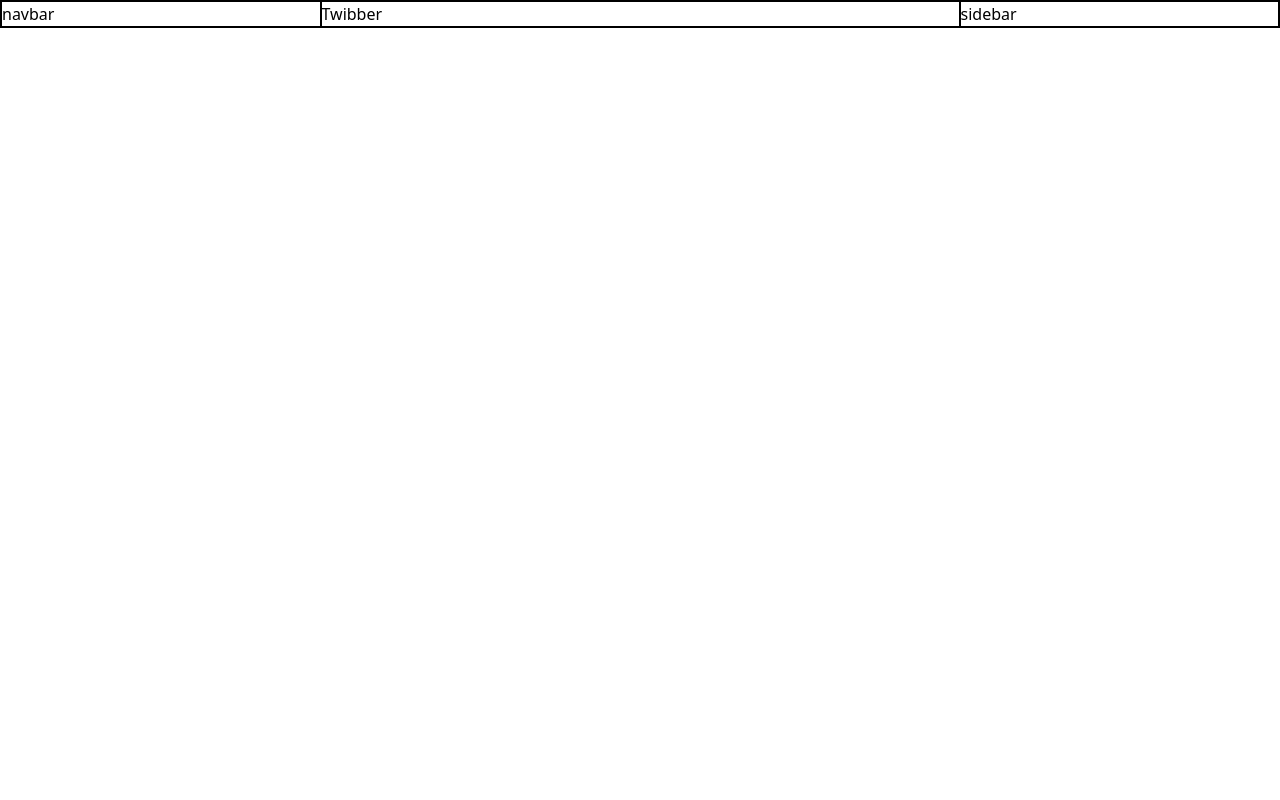
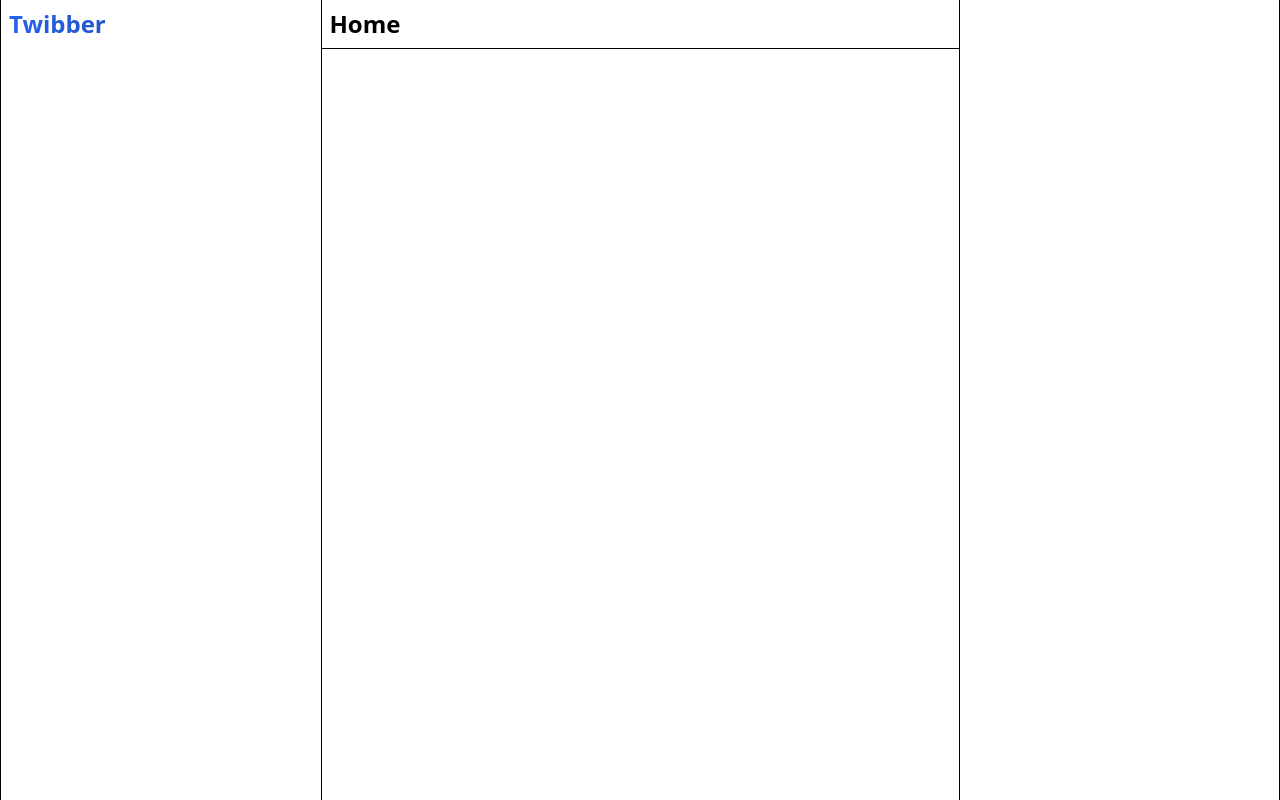
Before and after one commit to kivox/twibber, a SvelteKit app: page / in a window 1280 px wide. Built offline with nearby package versions, Linux system fonts and the light colour scheme.

Commit message:
improve layout

```diff
--- a/src/components/Layout/Navbar.svelte
+++ b/src/components/Layout/Navbar.svelte
@@ -17,6 +17,6 @@
     }
 </script>
 
-<div class="border border-black">
-    navbar
+<div class="p-2">
+    <h1 class="text-2xl font-bold text-transparent bg-clip-text bg-gradient-to-r from-blue-600 to-blue-900">Twibber</h1>
 </div>
--- a/src/components/Layout/Sidebar.svelte
+++ b/src/components/Layout/Sidebar.svelte
@@ -1,3 +1,3 @@
-<div class="border border-black">
-    sidebar
+<div class="p-2">
+
 </div>
--- a/src/routes/+layout.svelte
+++ b/src/routes/+layout.svelte
@@ -11,10 +11,10 @@
     <title>Twibber</title>
 </svelte:head>
 
-<div class="bg-white dark:bg-black text-black dark:text-white min-h-screen">
-    <div class="grid grid-cols-4 mx-auto border border-black max-w-screen-xl">
+<div class="bg-white dark:bg-black text-black dark:text-white">
+    <div class="grid grid-cols-4 mx-auto border-x border-black max-w-screen-xl min-h-screen">
         <Navbar/>
-        <main class="border border-black col-span-2">
+        <main class="border-x border-black col-span-2">
             <slot/>
         </main>
         <Sidebar/>
--- a/src/routes/+page.svelte
+++ b/src/routes/+page.svelte
@@ -1 +1,16 @@
-<h1>Twibber</h1>
+<div>
+    <h1 class="text-2xl font-bold p-2">Home</h1>
+    <!--
+    <div class="p-2 text-lg font-bold text-white border-b border-black">
+        <div class="p-2 grid grid-cols-2 w-full rounded-full bg-neutral-700">
+            <button class="rounded-full bg-neutral-950 py-2">
+                For you
+            </button>
+            <button class="rounded-full bg-neutral-950 py-2">
+                Following
+            </button>
+        </div>
+    </div>
+    -->
+    <hr class="border-black">
+</div>
```
